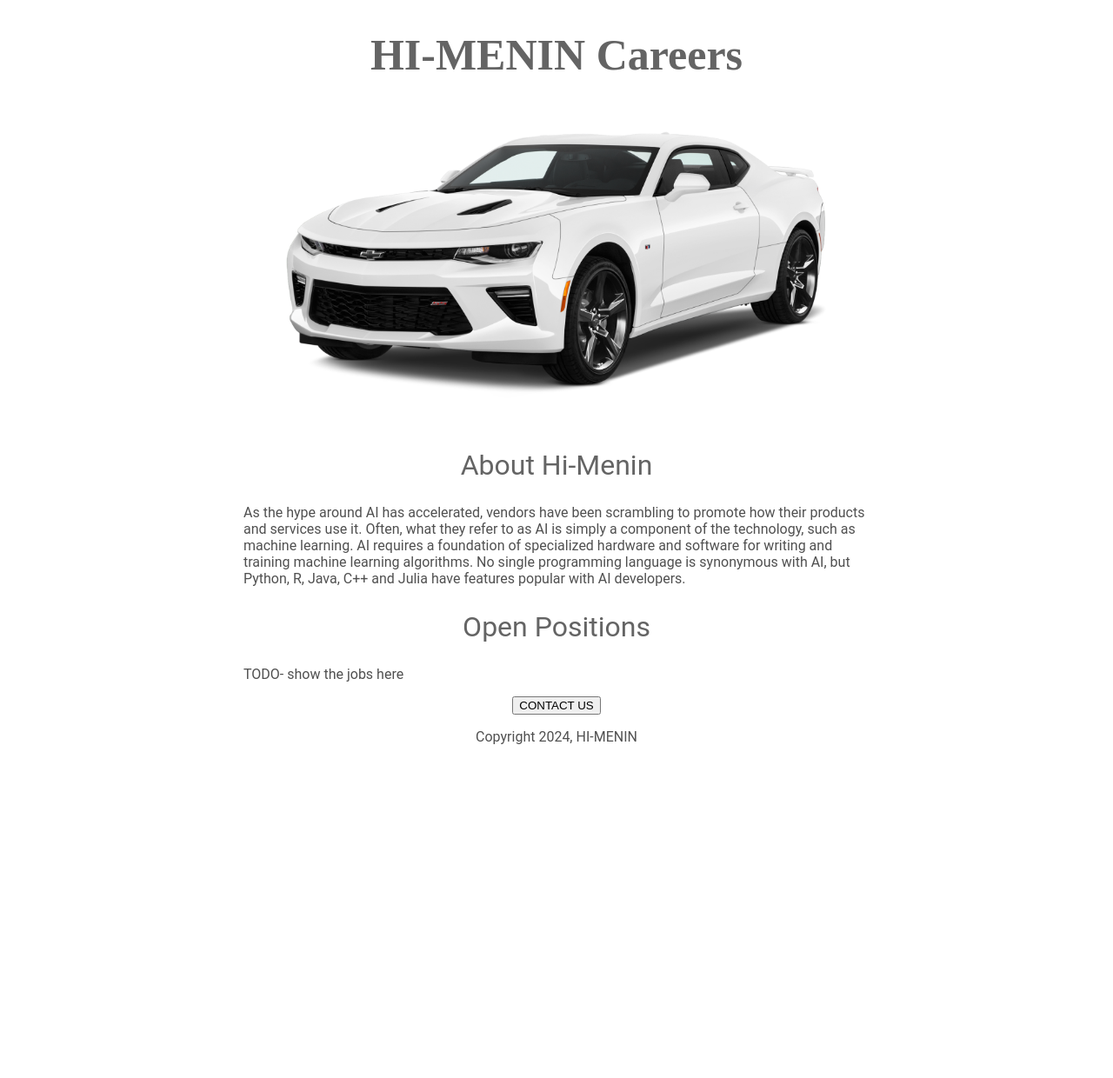
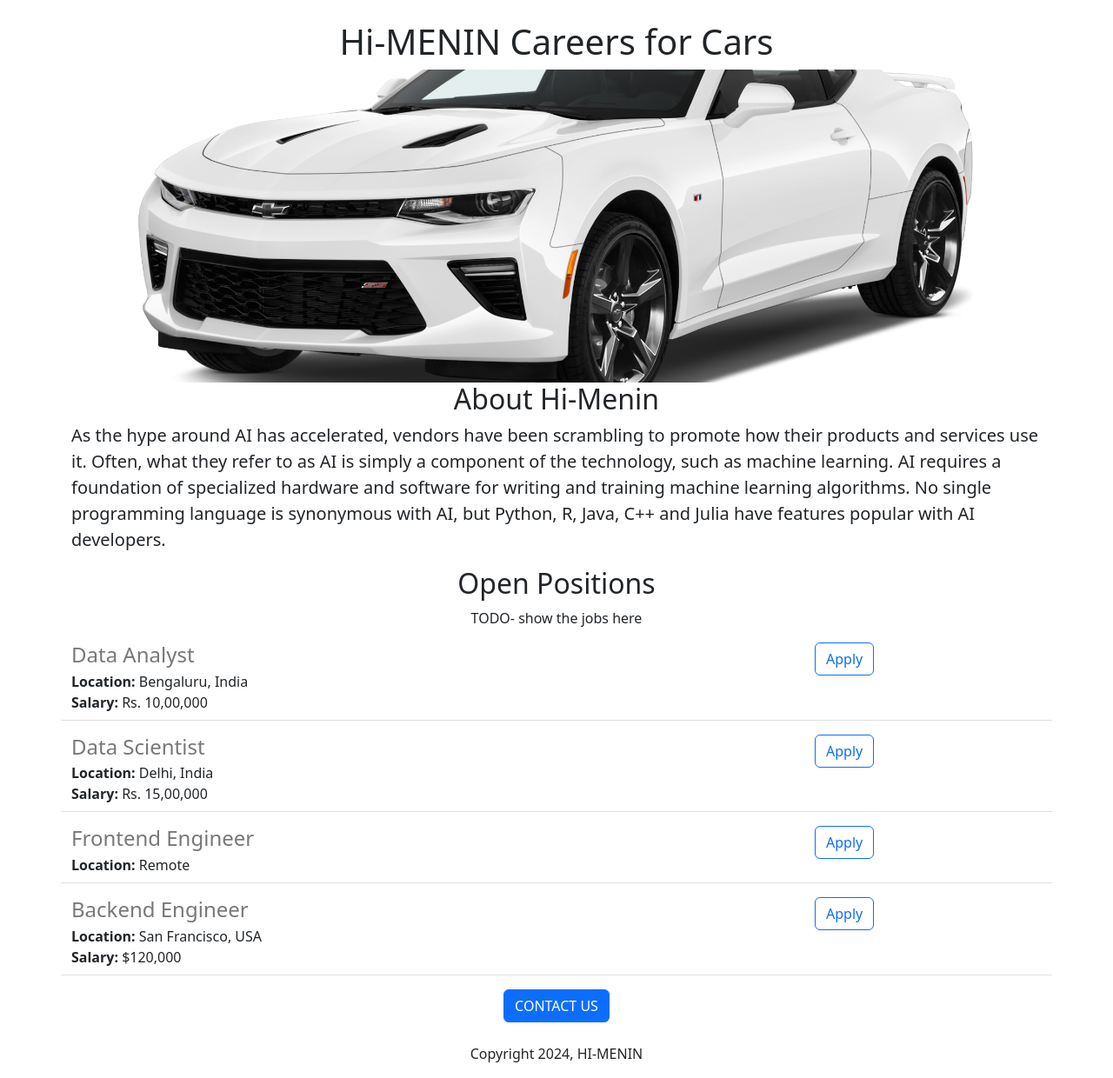
Before and after one commit to RonakSathe/jovian-careers-website-v2, a Flask app: page / in a window 1280 px wide. Shown: the whole page at 87% size. Before the commit the page ends 856 px from the top, so only its background shows below. Run offline with Flask 3, Linux system fonts and the light colour scheme.

Commit message:
Added Dynamic data and api route

```diff
--- a/app.py
+++ b/app.py
@@ -1,11 +1,37 @@
-from flask import Flask, render_template,request, redirect, url_for
+from flask import Flask, render_template, request, redirect, url_for, jsonify
 
 app = Flask(__name__)
+
+JOBS = [{
+    'id': 1,
+    'title': 'Data Analyst',
+    'location': 'Bengaluru, India',
+    'salary': 'Rs. 10,00,000'
+}, {
+    'id': 2,
+    'title': 'Data Scientist',
+    'location': 'Delhi, India',
+    'salary': 'Rs. 15,00,000'
+}, {
+    'id': 3,
+    'title': 'Frontend Engineer',
+    'location': 'Remote',
+}, {
+    'id': 4,
+    'title': 'Backend Engineer',
+    'location': 'San Francisco, USA',
+    'salary': '$120,000'
+}]
 
 
 @app.route('/')
 def hello_world():
-  return render_template('home.html')
+  return render_template('home.html', jobs=JOBS, company_name="Hi-MENIN")
+
+
+@app.route('/api/jobs')
+def list_jobs():
+  return jsonify(JOBS)
 
 
 if __name__ == "__main__":
--- a/templates/home.html
+++ b/templates/home.html
@@ -1,40 +1,52 @@
 <!DOCTYPE html>
 <html>
   <head>
+    <meta name="viewport" content="width=device-width, initial-scale=1">
     <meta charset="utf-8">
-    <title>Himanin Careers</title>
+    <title>Hi-MENIN Careers</title>
+
+    <link href="https://cdn.jsdelivr.net/npm/bootstrap@5.3.2/dist/css/bootstrap.min.css" rel="stylesheet" integrity="sha384-T3c6CoIi6uLrA9TneNEoa7RxnatzjcDSCmG1MXxSR1GAsXEV/Dwwykc2MPK8M2HN" crossorigin="anonymous">
     <style>
-      h1 {
-        font-size: 50px;color: rgb(100, 100, 100);text-align: center;
-      }
       #banner {
-        width: 100%;height: 360px;object-fit: cover;
-      }
-      h2 {
-        font-family: Roboto;font-size: 32px;color:rgb(100, 100, 100);
-        text-align: center;font-weight: normal; }
-      P{font-family: Roboto;color:rgb(80, 80, 80);}
-      #container {max-width: 720px;margin:0 auto;}
+        height: 360px;
+        width: 100%;
+        object-fit: cover
+    </style>
 
-      .bodytext {
-        font-family:Roboto;color: rgb(80, 80, 80);
-      }
-    </style>
+
   </head>
   <body>
-    <div id="container">
-    <h1>HI-MENIN Careers </h1>
-    <img id="banner" src="../static/camaro.png" />
-    <h2>About Hi-Menin</h2>
-    <p class="bodytext"> As the hype around AI has accelerated, vendors have been scrambling to promote how their products and services use it. Often, what they refer to as AI is simply a component of the technology, such as machine learning. AI requires a foundation of specialized hardware and software for writing and training machine learning algorithms. No single programming language is synonymous with AI, but Python, R, Java, C++ and Julia have features popular with AI developers.
+    <div class="container" >
 
-    <h2>Open Positions</h2>
-    <p class="bodytext">TODO- show the jobs here</p>
-    <div style="text-align:center;">
-      <button >CONTACT US</button>
-      <p>Copyright 2024, HI-MENIN</p>
+      <h1 class="text-center mt-4">{{company_name}} Careers for Cars</h1>
+
+      <img class="img-fluid" id="banner" src="../static/camaro.png" />
+
+      <h2 class="text-center">About Hi-Menin</h2>
+
+      <p  class="lead"> As the hype around AI has accelerated, vendors have been scrambling to promote how           their products and services use it. Often, what they refer to as AI is simply a                 component of the technology, such as machine learning. AI requires a foundation of specialized hardware and software for writing and training machine learning algorithms. No single programming language is synonymous with AI, but Python, R, Java, C++ and Julia have features popular with AI developers.
+
+      <h2 class="text-center mt-2">Open Positions</h2>
+
+      <p class="text-center mt-2">TODO- show the jobs here</p>
+
+      <p>
+        {% for job in jobs %}
+          {% include 'jobitem.html' %}
+        {% endfor %}
+      </p>
+
+
+
+      <div class="text-center">
+        <button class="btn btn-primary btn-large">CONTACT US</button>
+        <p class="mt-4">Copyright 2024, HI-MENIN</p>
+      </div>
+
+
     </div>
 
-    </div>
+
   </body>
+
 </html>
--- /dev/null
+++ b/templates/jobitem.html
@@ -0,0 +1,18 @@
+<div class="border-bottom row" style="margin-bottom:16px;
+  padding-bottom:8px;">
+  <div class="col-9">
+    <h4 style="color:rgb(120,120,120);margin-bottom:4px;">                  {{job['title']}}
+    </h4>
+    <div >
+      <b>Location: </b>{{job['location']}}
+    </div>
+      {% if 'salary' in job %}
+        <div >
+          <b>Salary: </b>{{job['salary']}}
+        </div>
+      {% endif %}
+    </div>
+  <div class="col-3">
+  <button type="button" class="btn btn-outline-primary">Apply</button>
+  </div>
+</div>
```
